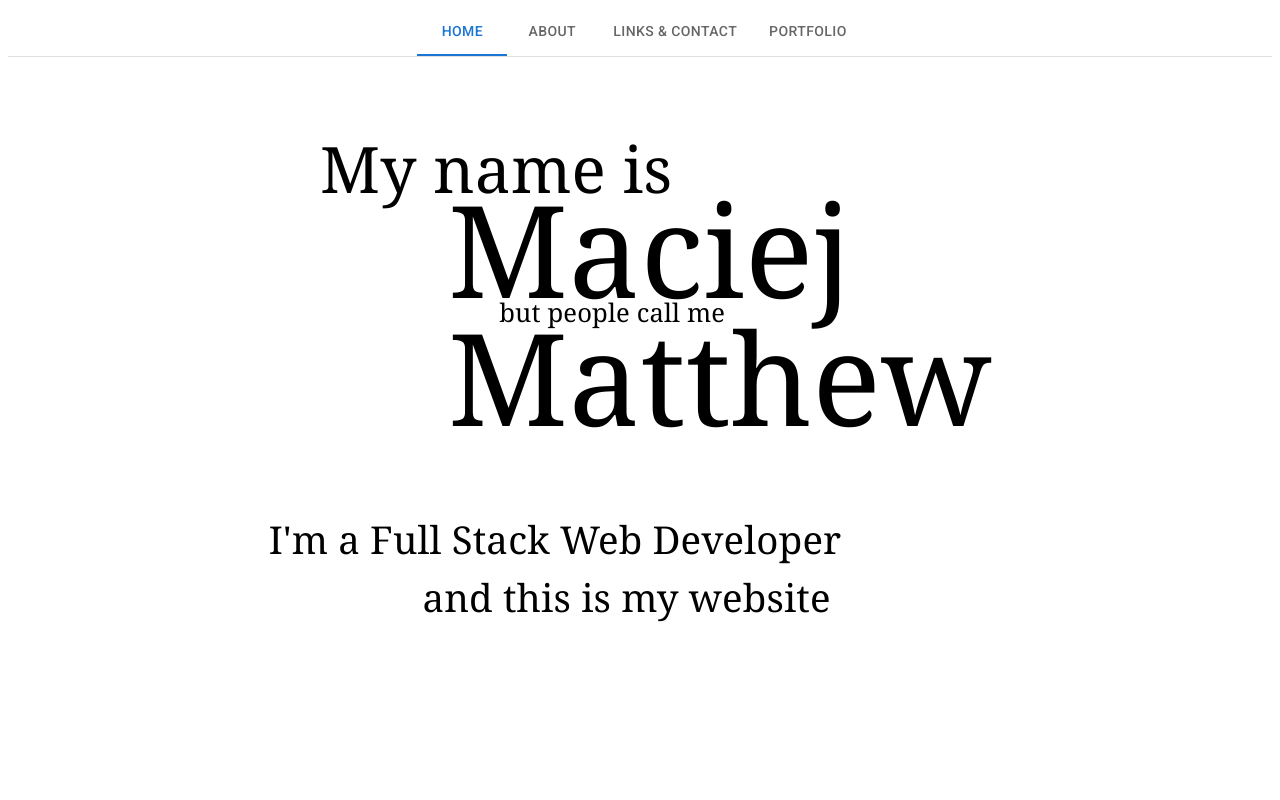
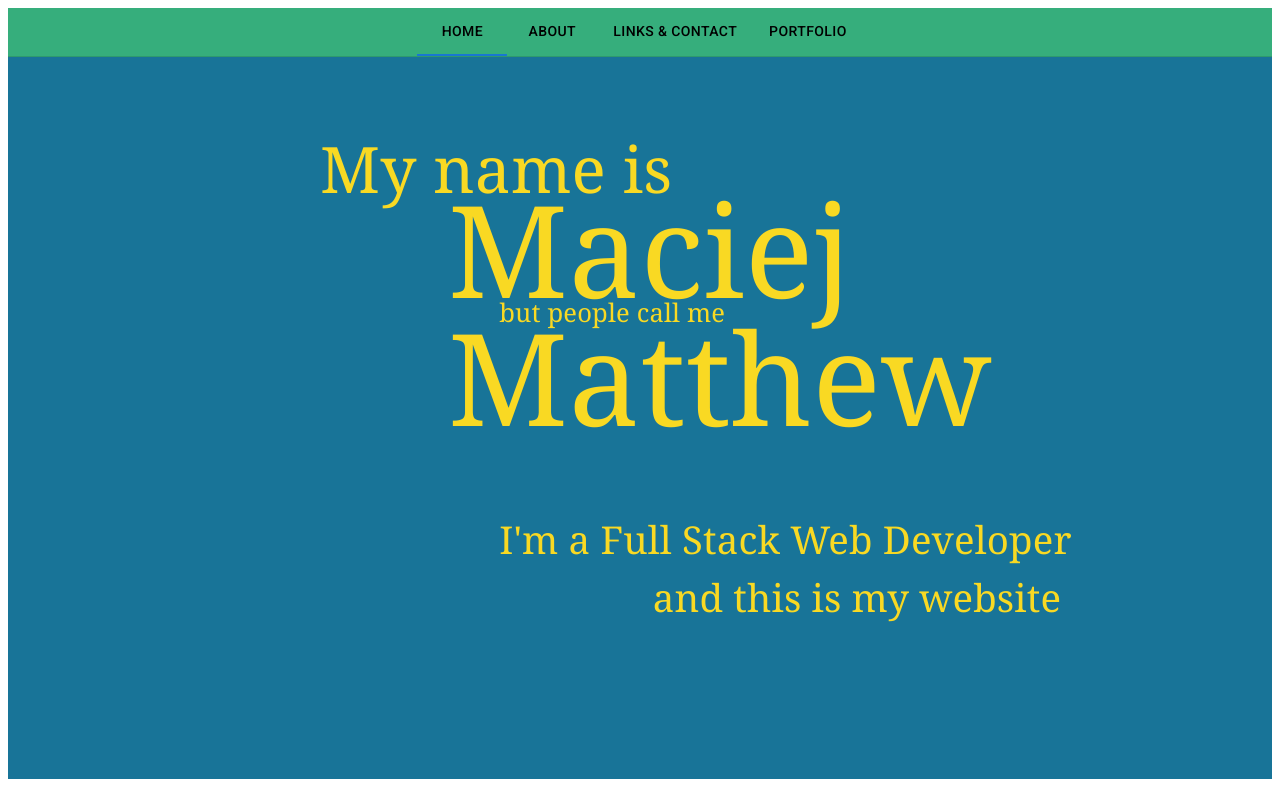
Before and after one commit to mattbed/Portfolio, a React (Create React App) app: page / in a window 1280 px wide. Built offline with nearby package versions, Linux system fonts and the light colour scheme.

Commit message:
Implement basic colour scheme

```diff
--- a/src/Header.js
+++ b/src/Header.js
@@ -53,13 +53,19 @@ function Header() {
   };
 
   return (
-    <Box sx={{ width: '100%' }}>
-      <Box sx={{ borderBottom: 1, borderColor: 'divider' }}>
-        <Tabs value={value} onChange={handleChange} aria-label="nav tabs example" centered>
-          <LinkTab label="Home" {...a11yProps(0)} />
-          <LinkTab label="About" {...a11yProps(1)} />
-          <LinkTab label="Links & Contact" {...a11yProps(2)} />
-          <LinkTab label="Portfolio" {...a11yProps(3)} />
+    <Box sx={{ width: '100%', bgcolor: '#187498'}}>
+      <Box sx={{ borderBottom: 1, borderColor: 'divider', bgcolor: '#36AE7C'}}>
+        <Tabs
+          value={value}
+          onChange={handleChange}
+          aria-label="nav tabs example"
+          textColor="inherent"
+          centered
+          >
+          <LinkTab label="Home" sx={{'&:hover': {color: '#F9D923'}}} {...a11yProps(0)} />
+          <LinkTab label="About" sx={{'&:hover': {color: '#F9D923'}}} {...a11yProps(1)} />
+          <LinkTab label="Links & Contact" sx={{'&:hover': {color: '#F9D923'}}} {...a11yProps(2)} />
+          <LinkTab label="Portfolio" sx={{'&:hover': {color: '#F9D923'}}} {...a11yProps(3)} />
         </Tabs>
       </Box>
       <TabPanel value={value} index={0}>
--- a/src/Home.css
+++ b/src/Home.css
@@ -1,8 +1,9 @@
-.outer-box{
+.inner-box{
   width:50vw;
   margin:auto;
   margin-top:5vh;
   font-family: Georgia, serif;
+  color: #F9D923;
 }
 
 .text-box-01{
@@ -33,7 +34,7 @@
 
 .text-box-05{
   position: relative;
-  right: 4vw;
+  left: 14vw;
   bottom: 10vw;
   font-size: 3vw;
 }
@@ -41,6 +42,6 @@
 .text-box-06{
   position: relative;
   bottom: 10vw;
-  left: 8vw;
+  left: 26vw;
   font-size: 3vw;
 }
--- a/src/Home.js
+++ b/src/Home.js
@@ -3,14 +3,16 @@ import React from "react";
 
 function Home() {
   return (
-    <main class="outer-box">
-      <div class="text-box-01">My name is</div>
-      <div class="text-box-02">Maciej</div>
-      <div class="text-box-03">but people call me</div>
-      <div class="text-box-04">Matthew</div>
-      <div class="text-box-05">I'm a Full Stack Web Developer</div>
-      <div class="text-box-06">and this is my website</div>
-    </main>
+    <div className="outer-box">
+      <main className="inner-box">
+        <div className="text-box-01">My name is</div>
+        <div className="text-box-02">Maciej</div>
+        <div className="text-box-03">but people call me</div>
+        <div className="text-box-04">Matthew</div>
+        <div className="text-box-05">I'm a Full Stack Web Developer</div>
+        <div className="text-box-06">and this is my website</div>
+      </main>
+    </div>
   );
 }
 
```
